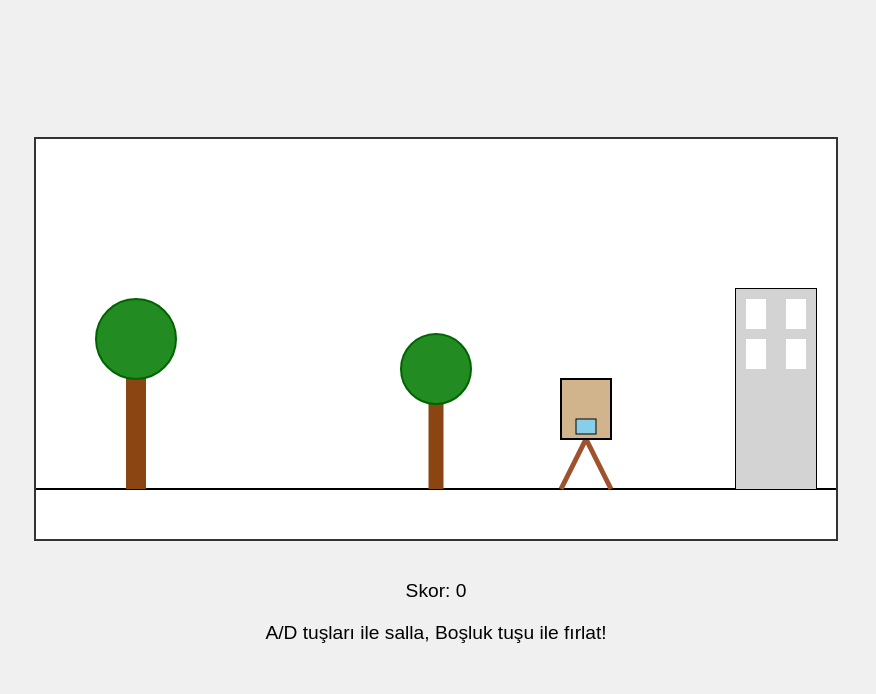
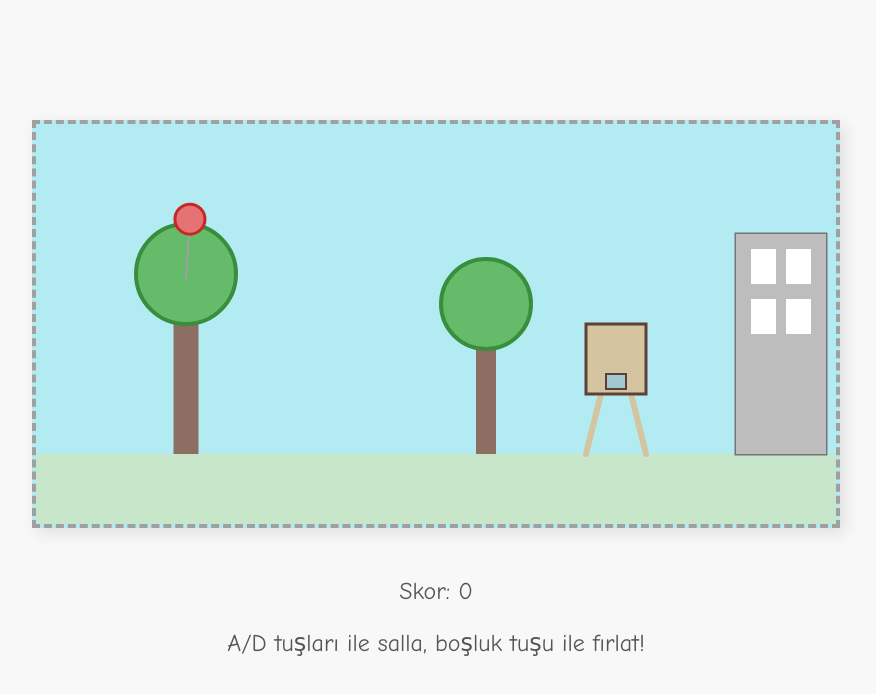
Before and after one commit to Sahbero/city, a plain HTML site: page index.html in a window 1280 px wide. Shown: the whole page, without its empty margins (204-1080 px from the left). Drawn offline with Linux system fonts and the light colour scheme.

Commit message:
Update index.html

```diff
--- a/index.html
+++ b/index.html
@@ -2,33 +2,45 @@
 <html lang="tr">
 <head>
     <meta charset="UTF-8">
-    <title>Elma Sapanı</title>
+    <title>Elma Sapanı: Tatlı Macerası</title>
     <style>
         body {
-            background-color: #f0f0f0;
+            background-color: #F8F8F8;
             display: flex;
             justify-content: center;
             align-items: center;
             height: 100vh;
             margin: 0;
-            font-family: sans-serif;
+            font-family: 'Comic Sans MS', cursive, sans-serif;
             flex-direction: column;
+            color: #555;
         }
         canvas {
-            border: 2px solid #333;
-            background-color: #fff;
+            border: 4px dashed #A0A0A0;
+            background-color: #B2EBF2; /* Pastel mavi gökyüzü */
+            box-shadow: 5px 5px 15px rgba(0,0,0,0.1);
         }
         #ui {
-            margin-top: 20px;
-            font-size: 1.2em;
+            margin-top: 25px;
+            font-size: 1.5em;
             text-align: center;
         }
         #restartButton {
             display: none;
-            margin-top: 10px;
-            padding: 10px 20px;
+            margin-top: 15px;
+            padding: 12px 25px;
             font-size: 1em;
             cursor: pointer;
+            background-color: #FFC107;
+            border: 2px solid #FF9800;
+            border-radius: 20px;
+            color: white;
+            font-weight: bold;
+            box-shadow: 2px 2px 5px rgba(0,0,0,0.2);
+            transition: transform 0.2s;
+        }
+        #restartButton:hover {
+            transform: scale(1.05);
         }
     </style>
 </head>
@@ -36,7 +48,7 @@
     <canvas id="gameCanvas" width="800" height="400"></canvas>
     <div id="ui">
         <p id="scoreText">Skor: 0</p>
-        <p id="infoText">A/D tuşları ile salla, Boşluk tuşu ile fırlat!</p>
+        <p id="infoText">A/D tuşları ile salla, boşluk tuşu ile fırlat!</p>
         <button id="restartButton">Yeniden Dene</button>
     </div>
 
@@ -50,27 +62,37 @@
         // Oyun Değişkenleri
         let score = 0;
         let gameState = 'ready'; // ready, swinging, flying, gameover
-        let apple = { x: 100, y: 150, radius: 10, color: 'red', vx: 0, vy: 0, isAttached: true, swingAngle: 0, swingVelocity: 0 };
+        let apple = {
+            x: 150, y: 180, radius: 15, color: '#E57373',
+            vx: 0, vy: 0,
+            isAttached: true,
+            swingAngle: 0.1,
+            swingVelocity: 0.05,
+            swingRadius: 60
+        };
         const gravity = 0.2;
         let power = 0;
-        let powerIncrement = 0.5;
+        const powerIncrement = 0.8;
+        let trajectoryPoints = [];
 
         // Nesne Tanımları
-        const ground = { y: canvas.height - 50 };
-        const firstTree = { x: 100, trunkWidth: 20, trunkHeight: 150, leavesRadius: 40 };
-        const secondTree = { x: 400, trunkWidth: 15, trunkHeight: 120, leavesRadius: 35, score: 10 };
-        const watchtower = { x: 550, width: 50, height: 100, windowX: 565, windowY: 200, windowWidth: 20, windowHeight: 15, score: 25 };
-        const building = { x: 700, width: 80, height: 200, score: 50 };
+        const ground = { y: canvas.height - 70, color: '#C8E6C9' }; // Yumuşak yeşil zemin
+        const firstTree = { x: 150, trunkWidth: 25, trunkHeight: 180, leavesRadius: 50 };
+        const secondTree = { x: 450, trunkWidth: 20, trunkHeight: 150, leavesRadius: 45, score: 10 };
+        const watchtower = { x: 580, width: 60, height: 120, score: 25 };
+        const building = { x: 700, width: 90, height: 220, score: 50 };
 
         // Klavye Kontrolleri
         document.addEventListener('keydown', (e) => {
             if (gameState === 'swinging') {
                 if (e.key === 'a' || e.key === 'A') {
                     power += powerIncrement;
+                    apple.swingVelocity += 0.005;
                     infoText.innerText = `Güç: ${Math.floor(power)}`;
                 }
                 if (e.key === 'd' || e.key === 'D') {
                     power += powerIncrement;
+                    apple.swingVelocity -= 0.005;
                     infoText.innerText = `Güç: ${Math.floor(power)}`;
                 }
                 if (e.key === ' ' && power > 0) {
@@ -84,41 +106,39 @@
         function resetGame() {
             score = 0;
             scoreText.innerText = `Skor: 0`;
-            infoText.innerText = `A/D tuşları ile salla, Boşluk tuşu ile fırlat!`;
+            infoText.innerText = `A/D tuşları ile salla, boşluk tuşu ile fırlat!`;
             restartButton.style.display = 'none';
-            apple.x = 100;
-            apple.y = 150;
+            apple.x = firstTree.x;
+            apple.y = firstTree.y;
             apple.vx = 0;
             apple.vy = 0;
             apple.isAttached = true;
-            apple.swingAngle = Math.PI / 4; // Başlangıç sallanma açısı
-            apple.swingVelocity = 0.02; // Başlangıç sallanma hızı
+            apple.swingAngle = Math.PI / 2;
+            apple.swingVelocity = 0.005;
             power = 0;
+            trajectoryPoints = [];
             gameState = 'swinging';
             gameLoop();
         }
 
         function launchApple() {
             apple.isAttached = false;
-            apple.vx = Math.cos(apple.swingAngle) * power * 0.15;
-            apple.vy = Math.sin(apple.swingAngle) * power * 0.15;
+            // Açısal hızdan fırlatma vektörünü hesapla
+            const launchAngle = apple.swingAngle + Math.PI / 2;
+            apple.vx = Math.cos(launchAngle) * power * 0.2;
+            apple.vy = Math.sin(launchAngle) * power * 0.2;
             infoText.innerText = 'Elma fırlatıldı!';
             gameState = 'flying';
         }
 
         function draw() {
-            // Arkaplanı temizle
+            // Arkaplanı temizle ve zemini çiz
             ctx.clearRect(0, 0, canvas.width, canvas.height);
-
-            // Zemini çiz
-            ctx.beginPath();
-            ctx.moveTo(0, ground.y);
-            ctx.lineTo(canvas.width, ground.y);
-            ctx.lineWidth = 2;
-            ctx.stroke();
+            ctx.fillStyle = ground.color;
+            ctx.fillRect(0, ground.y, canvas.width, canvas.height - ground.y);
 
             // Birinci Ağacı Çiz
-            drawTree(firstTree.x, ground.y, firstTree.trunkWidth, firstTree.trunkHeight, firstTree.leavesRadius);
+            drawTree(firstTree.x, ground.y, firstTree.trunkWidth, firstTree.trunkHeight, firstTree.leavesRadius, true);
 
             // İkinci Ağacı Çiz
             drawTree(secondTree.x, ground.y, secondTree.trunkWidth, secondTree.trunkHeight, secondTree.leavesRadius);
@@ -129,107 +149,118 @@
             // Binayı Çiz
             drawBuilding(building.x, ground.y, building.width, building.height);
 
+            // Yörünge çizimi
+            if (gameState === 'flying' && trajectoryPoints.length > 1) {
+                ctx.beginPath();
+                ctx.moveTo(trajectoryPoints[0].x, trajectoryPoints[0].y);
+                for (let i = 1; i < trajectoryPoints.length; i++) {
+                    ctx.lineTo(trajectoryPoints[i].x, trajectoryPoints[i].y);
+                }
+                ctx.strokeStyle = 'rgba(255, 165, 0, 0.5)';
+                ctx.lineWidth = 2;
+                ctx.stroke();
+            }
+
             // Elmaları çiz
             drawApple();
         }
 
-        function drawTree(x, groundY, trunkWidth, trunkHeight, leavesRadius) {
+        function drawTree(x, groundY, trunkWidth, trunkHeight, leavesRadius, hasApple = false) {
             // Gövde
-            ctx.fillStyle = '#8B4513';
+            ctx.fillStyle = '#8D6E63';
             ctx.fillRect(x - trunkWidth / 2, groundY - trunkHeight, trunkWidth, trunkHeight);
 
             // Yapraklar
-            ctx.fillStyle = '#228B22';
+            ctx.fillStyle = '#66BB6A';
             ctx.beginPath();
             ctx.arc(x, groundY - trunkHeight, leavesRadius, 0, Math.PI * 2);
             ctx.fill();
-            ctx.strokeStyle = '#006400';
-            ctx.lineWidth = 2;
+            ctx.strokeStyle = '#388E3C';
+            ctx.lineWidth = 4;
             ctx.stroke();
         }
 
         function drawWatchtower(x, groundY, width, height) {
             // Ayaklar
-            ctx.strokeStyle = '#A0522D';
-            ctx.lineWidth = 5;
+            ctx.strokeStyle = '#D4C4A0';
+            ctx.lineWidth = 6;
+            ctx.lineCap = 'round';
             ctx.beginPath();
             ctx.moveTo(x - width / 2, groundY);
-            ctx.lineTo(x, groundY - height / 2);
+            ctx.lineTo(x, groundY - height);
             ctx.moveTo(x + width / 2, groundY);
-            ctx.lineTo(x, groundY - height / 2);
+            ctx.lineTo(x, groundY - height);
             ctx.stroke();
 
             // Kabin
-            ctx.fillStyle = '#D2B48C';
+            ctx.fillStyle = '#D4C4A0';
             ctx.fillRect(x - width / 2, groundY - height - 10, width, height / 2 + 10);
-            ctx.strokeStyle = '#000';
-            ctx.lineWidth = 2;
+            ctx.strokeStyle = '#5D4037';
+            ctx.lineWidth = 3;
             ctx.strokeRect(x - width / 2, groundY - height - 10, width, height / 2 + 10);
 
             // Pencere
-            ctx.fillStyle = '#87CEEB';
+            ctx.fillStyle = '#A1C7D2';
             ctx.fillRect(x - 10, groundY - height / 2 - 20, 20, 15);
-            ctx.strokeStyle = '#000';
-            ctx.lineWidth = 1;
+            ctx.strokeStyle = '#5D4037';
+            ctx.lineWidth = 2;
             ctx.strokeRect(x - 10, groundY - height / 2 - 20, 20, 15);
         }
 
         function drawBuilding(x, groundY, width, height) {
-            ctx.strokeStyle = '#000';
-            ctx.fillStyle = '#D3D3D3';
-            ctx.lineWidth = 2;
+            ctx.strokeStyle = '#757575';
+            ctx.fillStyle = '#BDBDBD';
+            ctx.lineWidth = 3;
             ctx.strokeRect(x, groundY - height, width, height);
             ctx.fillRect(x, groundY - height, width, height);
 
             // Pencereler
-            const windowW = 20;
-            const windowH = 30;
-            ctx.fillStyle = '#fff';
-            ctx.fillRect(x + 10, groundY - height + 10, windowW, windowH);
-            ctx.fillRect(x + 50, groundY - height + 10, windowW, windowH);
-            ctx.fillRect(x + 10, groundY - height + 50, windowW, windowH);
-            ctx.fillRect(x + 50, groundY - height + 50, windowW, windowH);
+            const windowW = 25;
+            const windowH = 35;
+            ctx.fillStyle = '#FFFFFF';
+            ctx.fillRect(x + 15, groundY - height + 15, windowW, windowH);
+            ctx.fillRect(x + 50, groundY - height + 15, windowW, windowH);
+            ctx.fillRect(x + 15, groundY - height + 65, windowW, windowH);
+            ctx.fillRect(x + 50, groundY - height + 65, windowW, windowH);
         }
 
         function drawApple() {
             if (apple.isAttached) {
-                // Sallanan elma
+                // Sallanan ip
                 ctx.beginPath();
-                ctx.moveTo(firstTree.x, firstTree.y);
+                ctx.moveTo(firstTree.x, ground.y - firstTree.trunkHeight + 5);
                 ctx.lineTo(apple.x, apple.y);
-                ctx.strokeStyle = '#000';
+                ctx.strokeStyle = '#A0A0A0';
+                ctx.lineWidth = 2;
                 ctx.stroke();
+            }
 
-                // Kırmızı elma
-                ctx.fillStyle = apple.color;
-                ctx.beginPath();
-                ctx.arc(apple.x, apple.y, apple.radius, 0, Math.PI * 2);
-                ctx.fill();
-            } else {
-                // Fırlatılan elma
-                ctx.fillStyle = apple.color;
-                ctx.beginPath();
-                ctx.arc(apple.x, apple.y, apple.radius, 0, Math.PI * 2);
-                ctx.fill();
-            }
+            // Kırmızı elma
+            ctx.fillStyle = apple.color;
+            ctx.beginPath();
+            ctx.arc(apple.x, apple.y, apple.radius, 0, Math.PI * 2);
+            ctx.fill();
+            ctx.strokeStyle = '#C62828';
+            ctx.lineWidth = 3;
+            ctx.stroke();
         }
 
         function update() {
             if (gameState === 'swinging') {
-                // Sallama hareketini hesapla
+                // Elma salınımı
                 apple.swingAngle += apple.swingVelocity;
-                // Sallanma genliğini koru
-                if (apple.swingAngle > Math.PI / 2 || apple.swingAngle < 0) {
+                if (apple.swingAngle > Math.PI || apple.swingAngle < 0) {
                     apple.swingVelocity *= -1;
                 }
-                apple.x = firstTree.x + Math.sin(apple.swingAngle) * 50;
-                apple.y = firstTree.y + Math.cos(apple.swingAngle) * 50;
+                apple.x = firstTree.x + Math.sin(apple.swingAngle) * apple.swingRadius;
+                apple.y = (ground.y - firstTree.trunkHeight + 5) + Math.cos(apple.swingAngle) * apple.swingRadius;
 
             } else if (gameState === 'flying') {
                 // Fırlatılan elmayı güncelle
                 apple.vy += gravity;
                 apple.x += apple.vx;
                 apple.y += apple.vy;
+                trajectoryPoints.push({ x: apple.x, y: apple.y });
 
                 // Çarpışma kontrolü
                 checkCollision();
```
